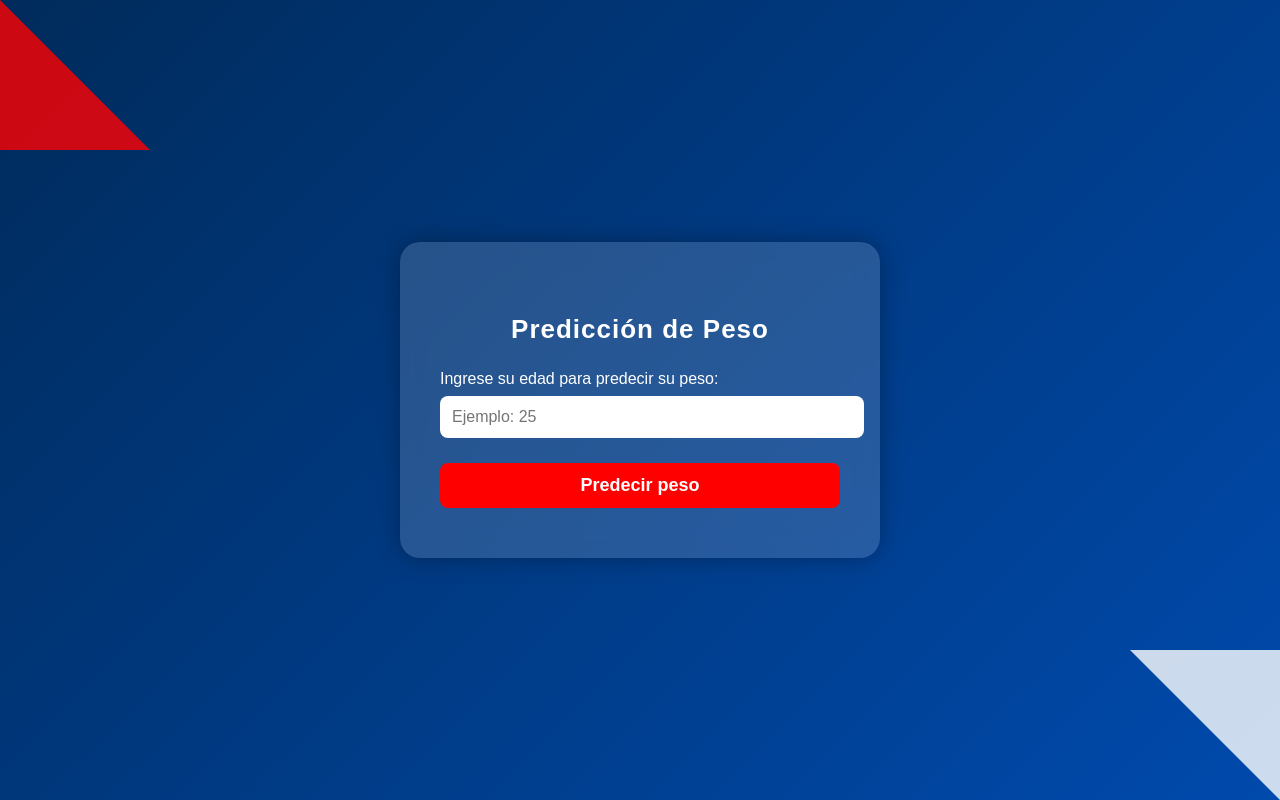
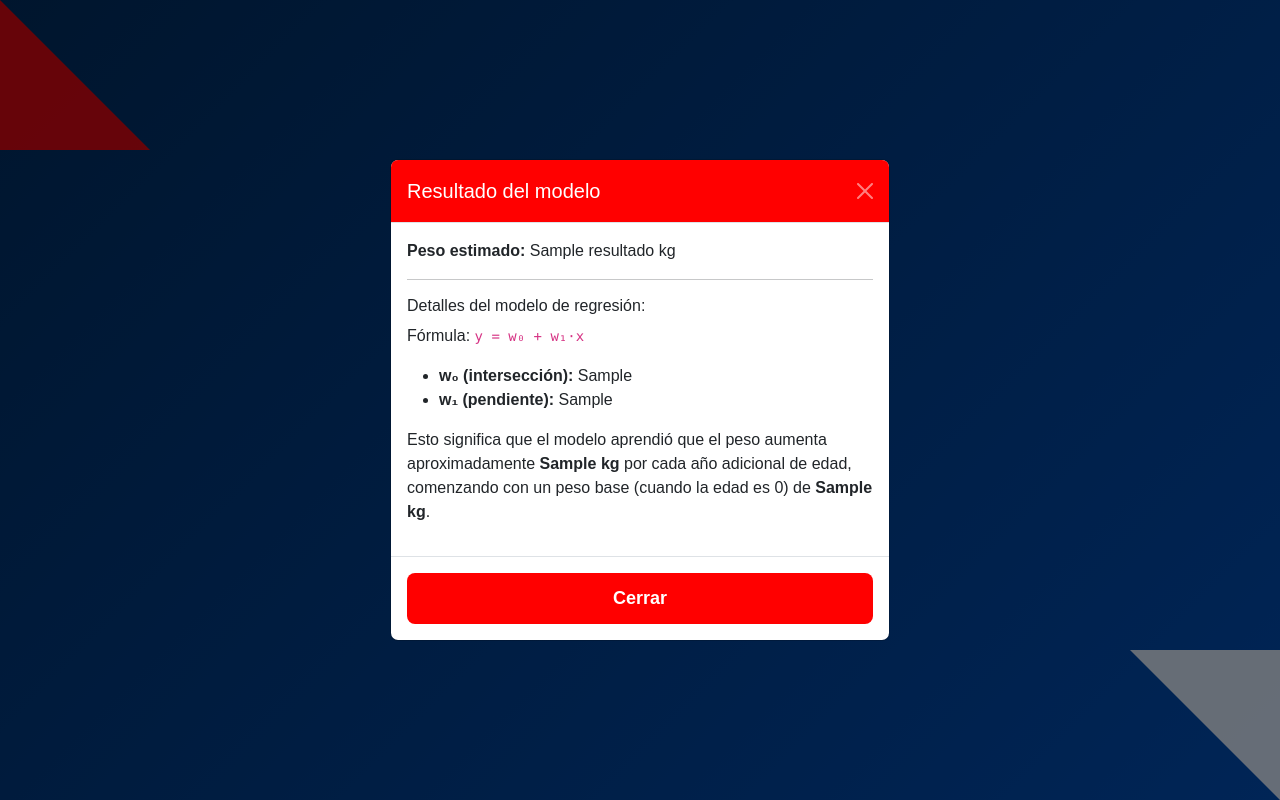
Before and after one commit to Karen0708-ak/entrenamiento, a Django app: template Aplicaciones/Aprendizaje/templates/aprend.html in a window 1280 px wide. Run offline with Django 5.2, Linux system fonts and the light colour scheme; the template is opened without the code that fills it: most values are stand-ins (such as "Sample title", 1, 10 or a date in 2020); some libraries are stand-ins or nearby versions.

Commit message:
final commit

```diff
--- a/Aplicaciones/Aprendizaje/templates/aprend.html
+++ b/Aplicaciones/Aprendizaje/templates/aprend.html
@@ -1,9 +1,12 @@
 <!DOCTYPE html>
 <html lang="es">
+
 <head>
     <meta charset="UTF-8">
     <title>Predicción de Peso</title>
     <script src="https://cdn.jsdelivr.net/npm/sweetalert2@11"></script>
+    <link href="https://cdn.jsdelivr.net/npm/bootstrap@5.3.3/dist/css/bootstrap.min.css" rel="stylesheet">
+
     <style>
         /* Fondo general */
         body {
@@ -94,6 +97,10 @@
             transition: all 0.3s ease;
         }
 
+        .btt {
+            background-color: #ff0000 !important;
+        }
+
         .btn:hover {
             background-color: #cc0000;
             transform: scale(1.05);
@@ -101,15 +108,24 @@
 
         /* Animación suave */
         @keyframes fadeIn {
-            from { opacity: 0; transform: translateY(-15px); }
-            to { opacity: 1; transform: translateY(0); }
+            from {
+                opacity: 0;
+                transform: translateY(-15px);
+            }
+
+            to {
+                opacity: 1;
+                transform: translateY(0);
+            }
         }
 
         .container {
             animation: fadeIn 1s ease-in-out;
         }
     </style>
+
 </head>
+
 <body>
     <div class="triangle-left"></div>
     <div class="triangle-right"></div>
@@ -117,14 +133,60 @@
     <div class="container">
         <h2>Predicción de Peso</h2>
 
-        <form method="POST" action="#">
+        <form method="POST" action="{% url 'predecir_peso' %}">
             {% csrf_token %}
             <label for="edad">Ingrese su edad para predecir su peso:</label>
             <input type="text" name="edad" id="edad" required placeholder="Ejemplo: 25">
-
             <button type="submit" class="btn">Predecir peso</button>
         </form>
+
+
     </div>
+
+    <!-- Modal -->
+    <div class="modal fade" id="resultadoModal" tabindex="-1" aria-labelledby="resultadoModalLabel" aria-hidden="true">
+        <div class="modal-dialog modal-dialog-centered">
+            <div class="modal-content">
+                <div class="modal-header bg-primary text-white btt">
+                    <h5 class="modal-title" id="resultadoModalLabel">Resultado del modelo</h5>
+                    <button type="button" class="btn-close btn-close-white" data-bs-dismiss="modal"
+                        aria-label="Cerrar"></button>
+                </div>
+                <div class="modal-body">
+                    <p><strong>Peso estimado:</strong> {{ resultado }} kg</p>
+                    <hr>
+                    <h6>Detalles del modelo de regresión:</h6>
+                    <p>Fórmula: <code>y = w₀ + w₁·x</code></p>
+                    <ul>
+                        <li><strong>w₀ (intersección):</strong> {{ w0 }}</li>
+                        <li><strong>w₁ (pendiente):</strong> {{ w1 }}</li>
+                    </ul>
+                    <p>Esto significa que el modelo aprendió que el peso aumenta aproximadamente
+                        <strong>{{ w1 }} kg</strong> por cada año adicional de edad,
+                        comenzando con un peso base (cuando la edad es 0) de <strong>{{ w0 }} kg</strong>.
+                    </p>
+                </div>
+                <div class="modal-footer">
+                    <button type="button" class="btn btn-secondary" data-bs-dismiss="modal">Cerrar</button>
+                </div>
+            </div>
+        </div>
+    </div>
+
+    <!-- Bootstrap Bundle con JS -->
+    <script src="https://cdn.jsdelivr.net/npm/bootstrap@5.3.3/dist/js/bootstrap.bundle.min.js"></script>
+
+    <!-- Mostrar modal automáticamente si hay resultado -->
+
+
+    {% if resultado %}
+    <script>
+        document.addEventListener('DOMContentLoaded', function () {
+            var modal = new bootstrap.Modal(document.getElementById('resultadoModal'));
+            modal.show();
+        });
+    </script>
+    {% endif %}
 
     {% if messages %}
     {% for mensaje in messages %}
@@ -141,4 +203,5 @@
     {% endfor %}
     {% endif %}
 </body>
+
 </html>
--- a/Aplicaciones/Aprendizaje/urls.py
+++ b/Aplicaciones/Aprendizaje/urls.py
@@ -2,5 +2,5 @@ from django.urls import path
 from . import views
 
 urlpatterns = [
-    path('aprend', views.inicio, name='aprend'),
+    path('', views.predecir_peso, name='predecir_peso'),
 ]
--- a/entrenamiento/urls.py
+++ b/entrenamiento/urls.py
@@ -20,7 +20,6 @@ from django.views.generic import RedirectView
 from django.urls import reverse_lazy
 
 urlpatterns = [
-    path('', RedirectView.as_view(url=reverse_lazy('aprend'), permanent=False)),
     path('admin/', admin.site.urls),
     path('', include('Aplicaciones.Aprendizaje.urls')),
 ]
```
Also changed, not shown: Aplicaciones/Aprendizaje/views.py (+31 -3 lines). Lines whose indentation alone changed are shown as unchanged.
